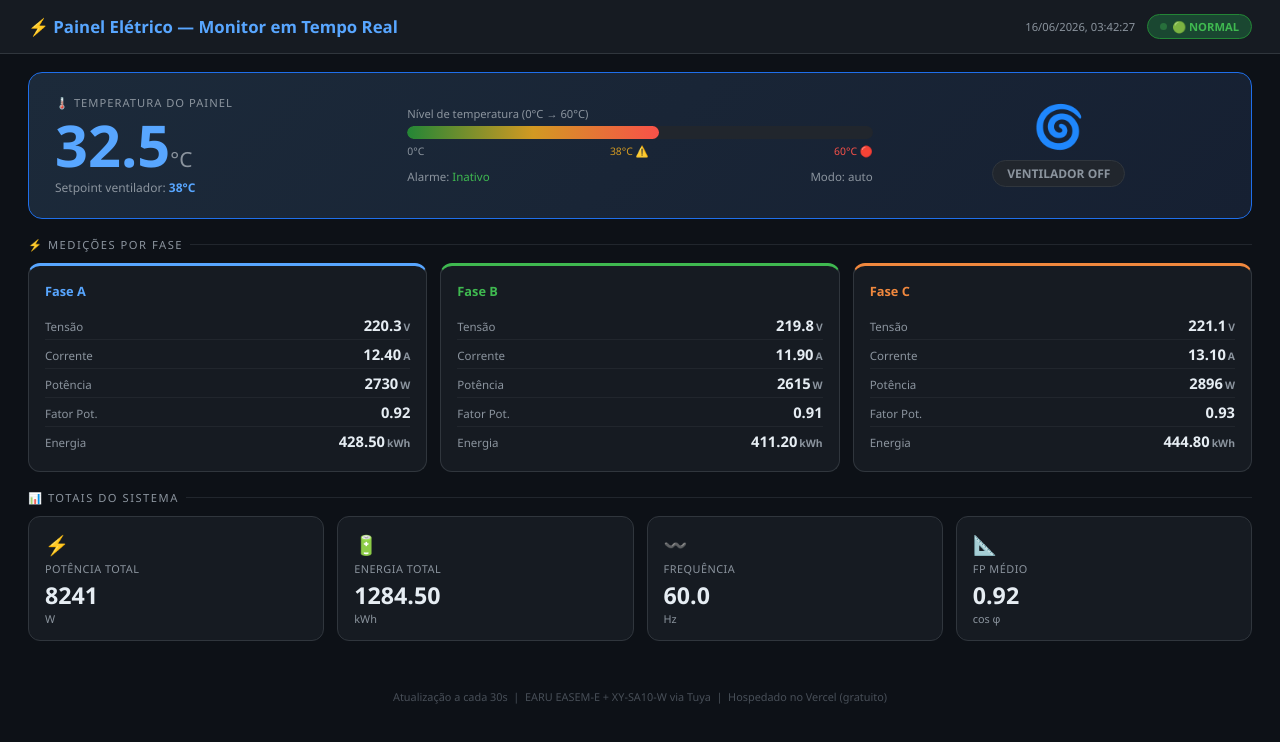
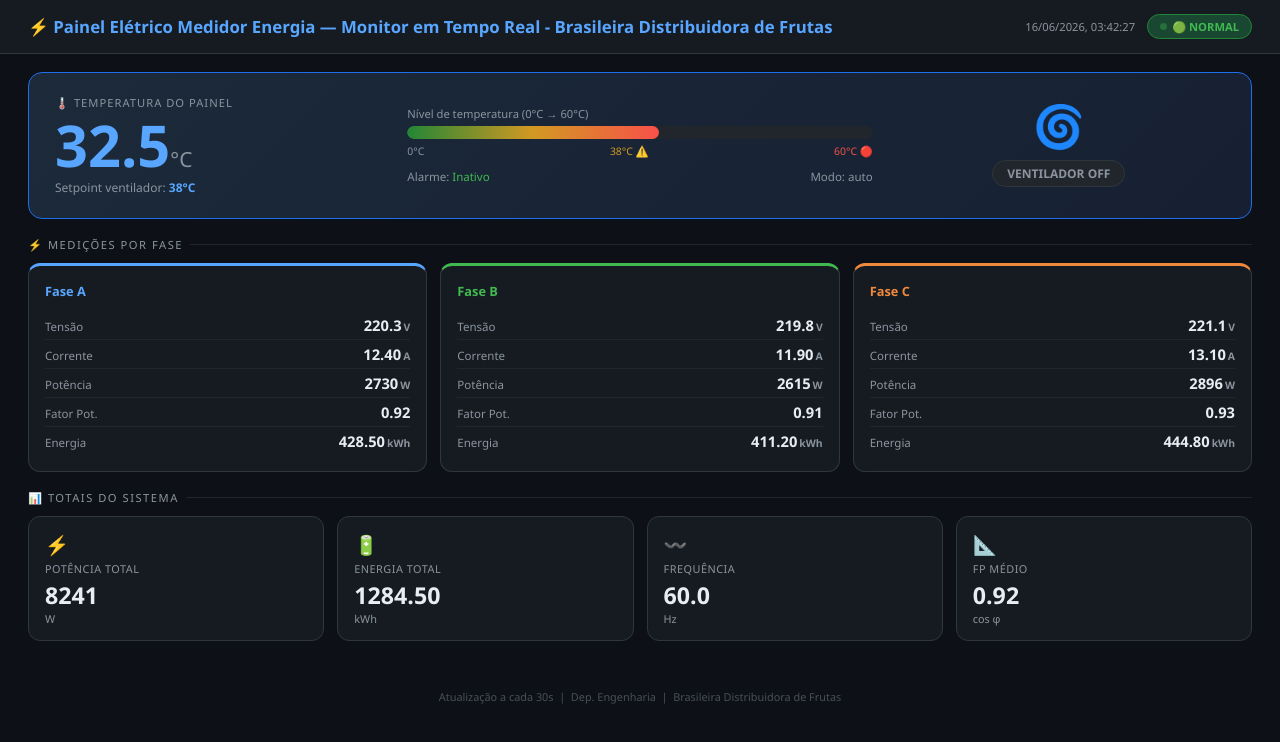
Before and after one commit to brunodudamatos-create/painel-eletrico, a website: page public/index.html in a window 1280 px wide. Drawn offline with Linux system fonts and the light colour scheme; no server answers.

Commit message:
Update index.html

```diff
--- a/public/index.html
+++ b/public/index.html
@@ -91,7 +91,7 @@
 <body>
 
 <header>
-  <h1>⚡ Painel Elétrico — Monitor em Tempo Real</h1>
+  <h1>⚡ Painel Elétrico Medidor Energia — Monitor em Tempo Real - Brasileira Distribuidora de Frutas</h1>
   <div class="hright">
     <span class="ts" id="ts">Conectando...</span>
     <div class="badge" id="badge">🟢 NORMAL</div>
@@ -169,7 +169,7 @@
 
 </main>
 
-<footer>Atualização a cada 30s &nbsp;|&nbsp; EARU EASEM-E + XY-SA10-W via Tuya &nbsp;|&nbsp; Hospedado no Vercel (gratuito)</footer>
+<footer>Atualização a cada 30s &nbsp;|&nbsp; Dep. Engenharia &nbsp;|&nbsp; Brasileira Distribuidora de Frutas</footer>
 
 <script>
 // ==============================================================
```
